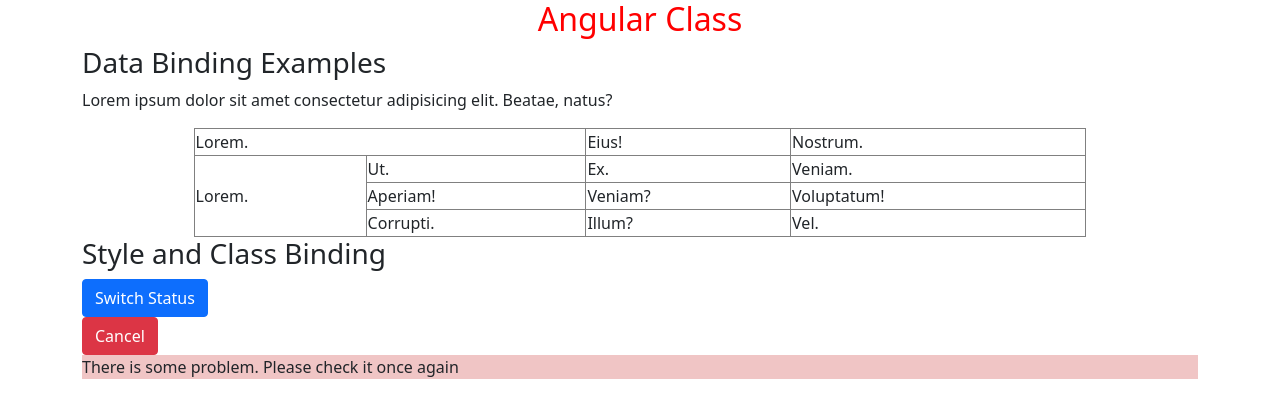
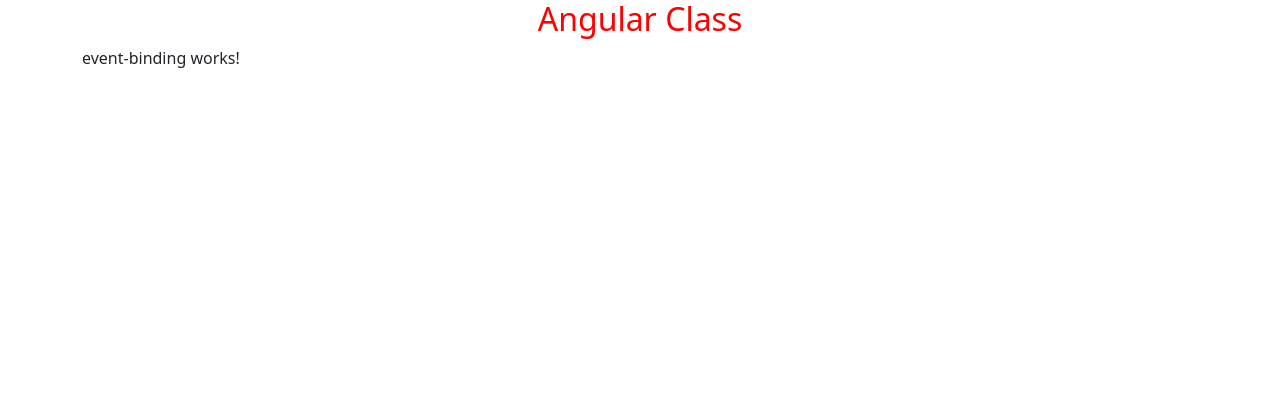
Before and after one commit to dineshgopalchand/UI-24, an Angular app: page / in a window 1280 px wide. Shown: the top 418 px of the page. Built offline with nearby package versions, Linux system fonts and the light colour scheme.

Commit message:
added base component to data-handling module to change structure

```diff
--- a/src/app/app.component.html
+++ b/src/app/app.component.html
@@ -7,6 +7,6 @@
 <app-course></app-course> -->
 <div class="container">
     <h2 class="center">Angular Class</h2>
-    <app-data-binding></app-data-binding>
+    <app-data-handling></app-data-handling>
 </div>
 <router-outlet></router-outlet>
--- a/src/app/data-handling/data-binding/data-binding.component.html
+++ b/src/app/data-handling/data-binding/data-binding.component.html
@@ -49,4 +49,3 @@
         <td>Vel.</td>
     </tr>
 </table>
-<app-class-style-binding></app-class-style-binding>
--- /dev/null
+++ b/src/app/data-handling/data-handling.component.html
@@ -0,0 +1,3 @@
+<!-- <app-data-binding></app-data-binding> -->
+<!-- <app-class-style-binding></app-class-style-binding> -->
+<app-event-binding></app-event-binding>
--- /dev/null
+++ b/src/app/data-handling/data-handling.component.ts
@@ -0,0 +1,15 @@
+import { Component, OnInit } from '@angular/core';
+
+@Component({
+  selector: 'app-data-handling',
+  templateUrl: './data-handling.component.html',
+  styleUrls: ['./data-handling.component.scss']
+})
+export class DataHandlingComponent implements OnInit {
+
+  constructor() { }
+
+  ngOnInit(): void {
+  }
+
+}
--- /dev/null
+++ b/src/app/data-handling/event-binding/event-binding.component.html
@@ -0,0 +1 @@
+<p>event-binding works!</p>
--- /dev/null
+++ b/src/app/data-handling/event-binding/event-binding.component.ts
@@ -0,0 +1,15 @@
+import { Component, OnInit } from '@angular/core';
+
+@Component({
+  selector: 'app-event-binding',
+  templateUrl: './event-binding.component.html',
+  styleUrls: ['./event-binding.component.scss']
+})
+export class EventBindingComponent implements OnInit {
+
+  constructor() { }
+
+  ngOnInit(): void {
+  }
+
+}
```
Also changed, not shown: src/app/data-handling/data-handling.module.ts (+6 -2 lines), src/app/data-handling/data-handling.component.scss (added), src/app/data-handling/event-binding/event-binding.component.scss (added), 2 other files (tests, documents, lock files or other folders).
